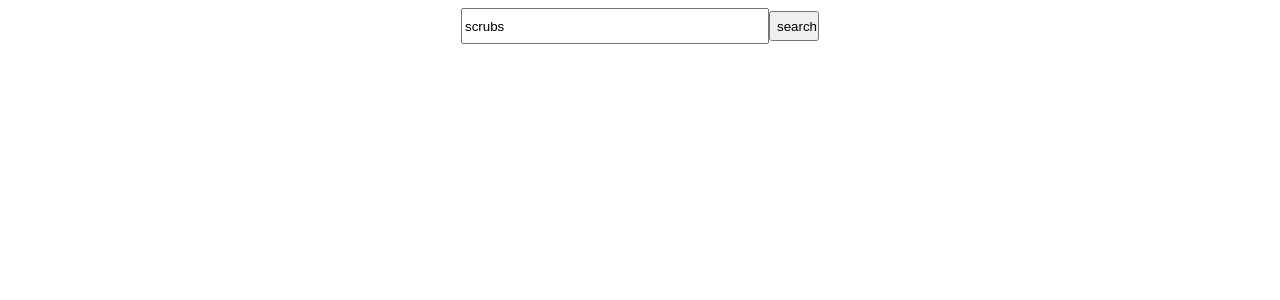
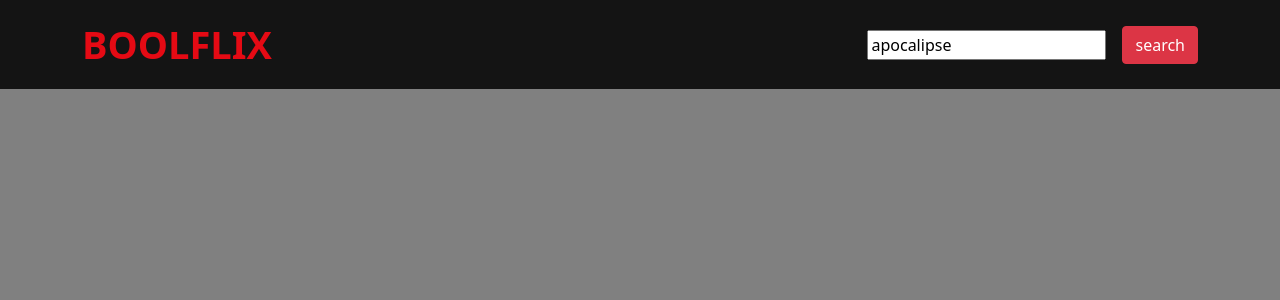
Before and after one commit to 5oN1A/vue-boolflix, a Vue app: page / in a window 1280 px wide. Shown: the top 300 px of the page. Built offline with nearby package versions, Linux system fonts and the light colour scheme.

Commit message:
style complete

```diff
--- a/package.json
+++ b/package.json
@@ -10,6 +10,7 @@
   },
   "dependencies": {
     "axios": "^0.24.0",
+    "bootstrap": "^5.1.3",
     "core-js": "^3.6.5",
     "font-awesome": "^4.7.0",
     "vue": "^2.6.11"
--- a/src/App.vue
+++ b/src/App.vue
@@ -1,8 +1,14 @@
 <template>
-  <div class="container">
+  <div class="shell">
+    <nav>
+      <div
+        class="container justify-content-between align-items-center d-flex py-3"
+      >
+        <div class="logo">BOOLFLIX</div>
         <div class="searchbar">
-      <input v-model="userSearch" type="text"/>
+          <input class="align-middle" v-model="userSearch" type="text" />
           <button
+            class="btn btn-danger ms-3 align-middle"
             @click="
               searchQuery(movieSearch, userSearch, 'moviesList');
               searchQuery(seriesSearch, userSearch, 'seriesList');
@@ -11,7 +17,14 @@
             search
           </button>
         </div>
-    <div class="cards-container">
+      </div>
+    </nav>
+
+    <main>
+      <div class="container">
+        <h1 v-if="moviesList.length > 1">Film</h1>
+
+        <div class="d-flex flex-wrap">
           <Card
             v-for="movie in moviesList"
             :key="movie.id"
@@ -19,8 +32,13 @@
             :cardOriginalTitle="movie.original_title"
             :cardLanguage="movie.original_language"
             :cardVote="movie.vote_average"
+            :cardOverview="movie.overview"
             :cardImg="movie.poster_path"
           ></Card>
+        </div>
+        <h1 v-if="seriesList.length > 1">Series</h1>
+
+        <div class="d-flex flex-wrap">
           <Card
             v-for="serie in seriesList"
             :key="serie.id"
@@ -28,12 +46,17 @@
             :cardOriginalTitle="serie.original_name"
             :cardLanguage="serie.original_language"
             :cardVote="serie.vote_average"
+            :cardOverview="serie.overview"
             :cardImg="serie.poster_path"
           ></Card>
-
         </div>
       </div>
+    </main>
+  </div>
 </template>
+
+
+
 <script>
 import axios from "axios";
 import Card from "./components/Card.vue";
@@ -50,7 +73,7 @@ export default {
       seriesSearch: "/search/tv",
       moviesList: [],
       seriesList: [],
-      userSearch: "scrubs",
+      userSearch: "apocalipse",
     };
   },
   computed: {},
@@ -75,21 +98,5 @@ export default {
 </script>
 
 <style lang="scss">
-@import "styles/app";
-.searchbar {
-  text-align: center;
-  input {
-    width: 300px;
-    height: 30px;
-    vertical-align: middle;
-  }
-  button {
-    width: 50px;
-    height: 30px;
-    vertical-align: middle;
-  }
-}
-l {
-  margin-bottom: 20px;
-}
+@import "styles/App";
 </style>
--- a/src/components/Card.vue
+++ b/src/components/Card.vue
@@ -1,37 +1,47 @@
 <template>
-  <ol>
-    <li>Titolo: {{ cardTitle }}</li>
-    <li>Titolo Originale: {{ cardOriginalTitle }}</li>
-    <li>
-      Lingua: {{ cardLanguage }}
-      <img
-        v-if="filter(cardLanguage)"
-        :src="require(`@/assets/${cardLanguage}.gif`)"
-        alt=""
-      />
-    </li>
-    <li>
-      Voto:
-      <div v-if="ratingStars">
-        <span v-for="i in ratingStars" :key="i">
-          <i class="fa fa-star"></i>
-        </span>
-        <span v-for="i in 5 - ratingStars" :key="i">
-          <i class="fa fa-star-o"></i>
-        </span>
+  <div class="my-col">
+    <div class="card">
+        <img class="card-img" v-if="cardImg" :src="imgPath" :alt="cardTitle" />
+        <img
+          v-else
+          :src="require(`@/assets/placeholder.jpg`)"
+          alt="no image found"
+        />
+      <div class="overlay">
+        <ul>
+        <li>
+          <h3 class="mb-3">{{ cardOriginalTitle }}</h3>
+        </li>
+        <li v-if="cardOriginalTitle != cardTitle">
+          <h4 class="mb-3">{{ cardTitle }}</h4>
+        </li>
+        <li>
+          <img
+            v-if="filter(cardLanguage)"
+            class="flag-img mb-3"
+            :src="require(`@/assets/${cardLanguage}.gif`)"
+            :alt="cardTitle"
+          />
+          <p v-else>{{ cardLanguage }}</p>
+        </li>
+        <li>
+          <div v-if="ratingStars">
+            <i
+              v-for="num in 5"
+              :key="'vote_star_' + num"
+              class="fa mb-2"
+              :class="num <= ratingStars ? 'fa-star' : 'fa-star-o'"
+            ></i>
+          </div>
+        </li>
+        <li>
+          <h4 v-if="cardOverview">Trama</h4>
+          <p>{{ cardOverview }}</p>
+        </li>
+        </ul>
       </div>
-    </li>
-    <li>
-      Immagine di copertina:
-      <img v-if="cardImg" :src="imgPath" :alt="cardTitle" />
-      <img
-        v-else
-        :src="require(`@/assets/placeholder.jpg`)"
-        alt="no image found"
-      />
-    </li>
-    -->
-  </ol>
+    </div>
+  </div>
 </template>
 
 <script>
@@ -42,6 +52,7 @@ export default {
     cardOriginalTitle: String,
     cardLanguage: String,
     cardVote: Number,
+    cardOverview: String,
     cardImg: String,
   },
   data() {
--- a/src/styles/App.scss
+++ b/src/styles/App.scss
@@ -1,4 +1,67 @@
 @import "~font-awesome/css/font-awesome.css";
-img{
-    width:100px;
+@import "~bootstrap/scss/bootstrap";
+@import "./variables.scss";
+
+.shell {
+    nav {
+        background-color: $nav_bg;
+        .logo {
+            color: $logo_red;
+            font-size: 38px;
+            font-weight: 700;
+        }
+    }
+    main {
+        background-color: gray;
+        min-height: 100vh;
+
+        h1{
+            padding-top: 10px;
+            padding-bottom: 20px;
+        }
+
+        .my-col {
+            width: calc(100%/3);
+            margin: 0;
+            text-align: center;
+            .card {
+                background-color: black;
+                color: white;
+                height: 650px;
+                width: 100%;
+                margin-bottom: 20px;
+                border-radius: 0;
+                border: none;
+
+                &.card:hover .overlay {
+                    opacity: 1;
+                }
+
+                img {
+                    height: 100%;
+                    object-fit: cover;
+                }
+
+                .overlay {
+                    position: absolute;
+                    top: 0;
+                    left: 0;
+                    width: 100%;
+                    height: 100%;
+                    padding: 50px 25px;
+                    color: #fff;
+                    background-color: black;
+                    overflow-y: hidden;
+                    opacity: 0;
+
+                    li {
+                        list-style: none;
+                        .flag-img {
+                            width: 50px;
+                        }
+                    }
+                }
+            }
+        }
+    }
 }
--- /dev/null
+++ b/src/styles/variables.scss
@@ -0,0 +1,2 @@
+$nav_bg: #141414;
+$logo_red: #E50A14;
```
Also changed, not shown: 1 other file (tests, documents, lock files or other folders). Lines whose indentation alone changed are shown as unchanged.
